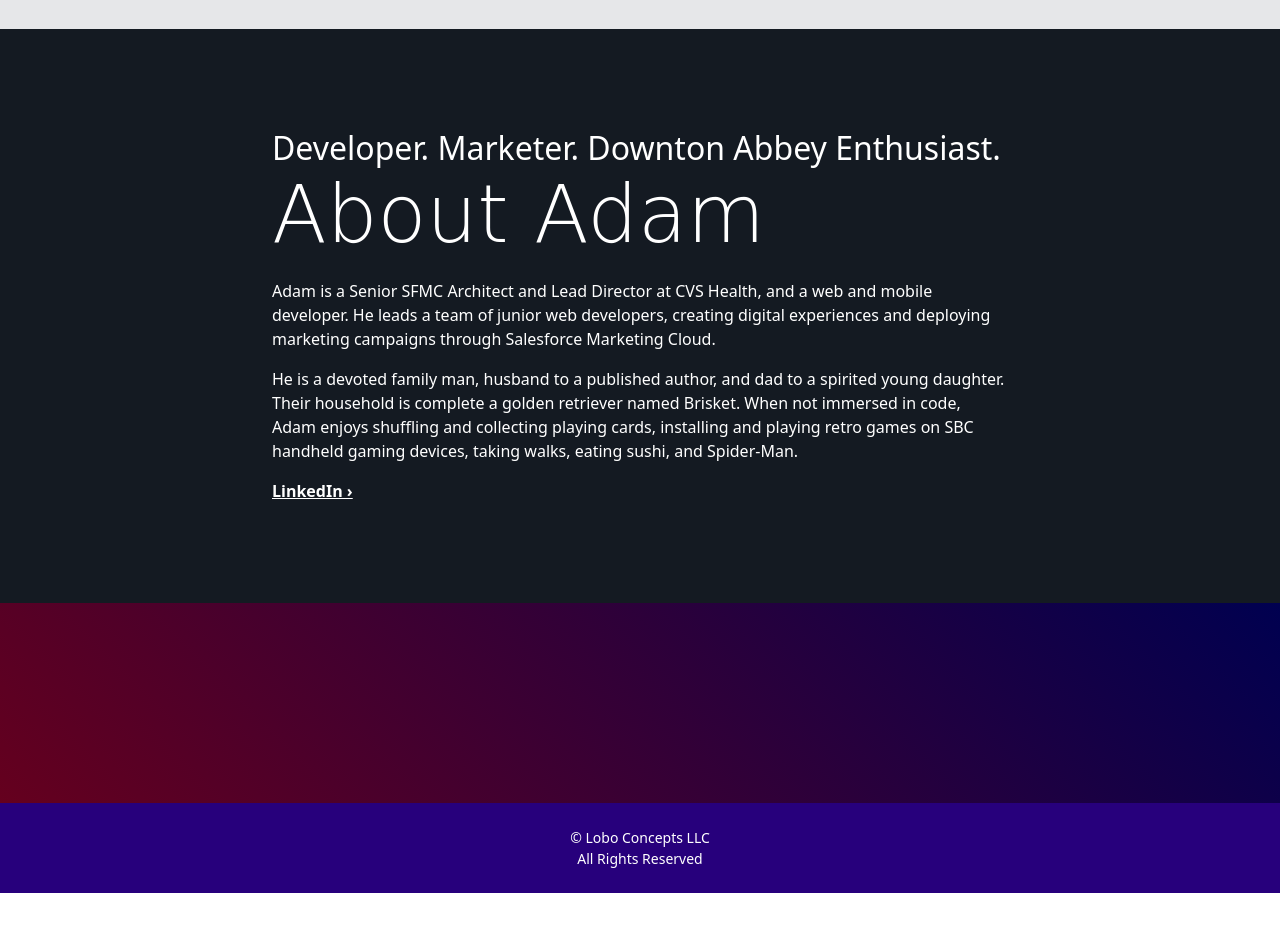
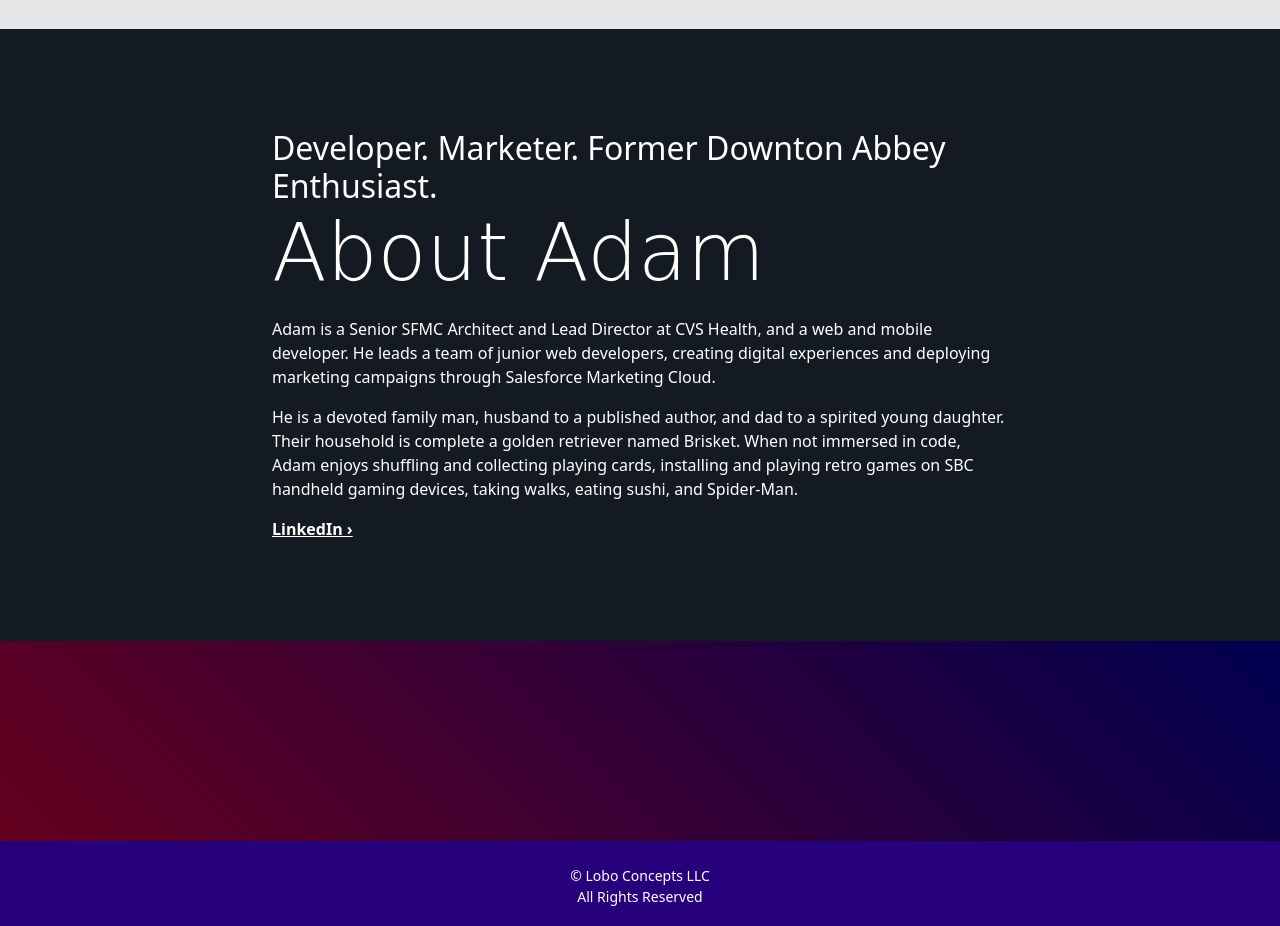
Before and after one commit to Loboconcepts/loboconcepts, a website built with webpack: page index.html in a window 1280 px wide. Shown: the part 3340-4266 px from the top of the page. Before the commit the page ends 4233 px from the top, so only its background shows below. Built offline with nearby package versions, Linux system fonts and the light colour scheme; a script that the page names is missing; a web font is replaced by a local one.

Commit message:
Update index.html

```diff
--- a/index.html
+++ b/index.html
@@ -218,7 +218,7 @@
 			<div class="container">
 				<div class="row">
 					<div class="col-lg-8 mx-md-auto">
-						<p data-aos="fade-right" class="h2 mb-0 fw-lighter text-white">Developer. Marketer. Downton Abbey Enthusiast.</p>
+						<p data-aos="fade-right" class="h2 mb-0 fw-lighter text-white">Developer. Marketer. Former Downton Abbey Enthusiast.</p>
 						<h2 data-aos="fade-right" data-aos-delay="300" class="display-1 mb-3 text-white font-display">About Adam</h2>
 						<article data-aos="fade" class="text-white">
 							<p>Adam is a Senior SFMC Architect and Lead Director at CVS Health, and a web and mobile developer. He leads a team of junior web developers, creating digital experiences and deploying marketing campaigns through Salesforce Marketing Cloud.</p>
```
